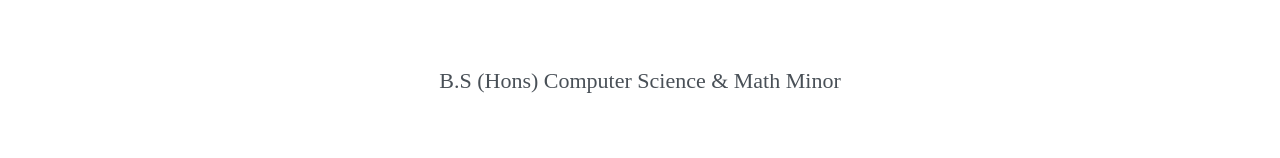
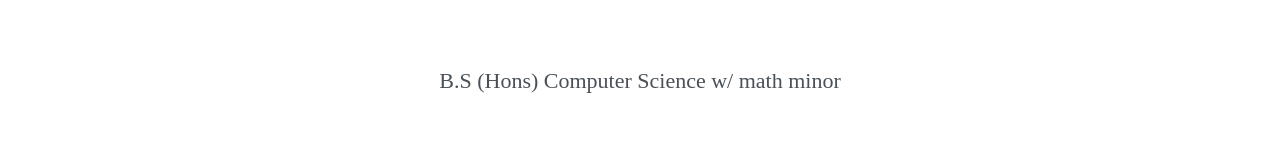
Before and after one commit to doeyeon/tony-profile, a Next.js app: page / in a window 1280 px wide. Shown: the part 199-357 px from the top of the page. Built offline with nearby package versions, Linux system fonts and the light colour scheme.

Commit message:
update education tag

```diff
--- a/pages/index.tsx
+++ b/pages/index.tsx
@@ -166,7 +166,7 @@ function IntroductionSection() {
   return (
     <CenteredSection>
       <h2 style={{ fontWeight: 600, fontSize: 56, textAlign: 'center' }}>Hi, I&apos;m Tony</h2>
-      <h3 style={{ fontWeight: 400, fontSize: 22, marginBottom: 40, textAlign: 'center', color: '#495057' }}>B.S (Hons) Computer Science & Math Minor</h3>
+      <h3 style={{ fontWeight: 400, fontSize: 22, marginBottom: 40, textAlign: 'center', color: '#495057' }}>B.S (Hons) Computer Science w/ math minor</h3>
       <h3 style={{ fontWeight: 400, fontSize: 24, marginBottom: 20, textAlign: 'center' }}>
         Currently seeking full-time roles
       </h3>
```
